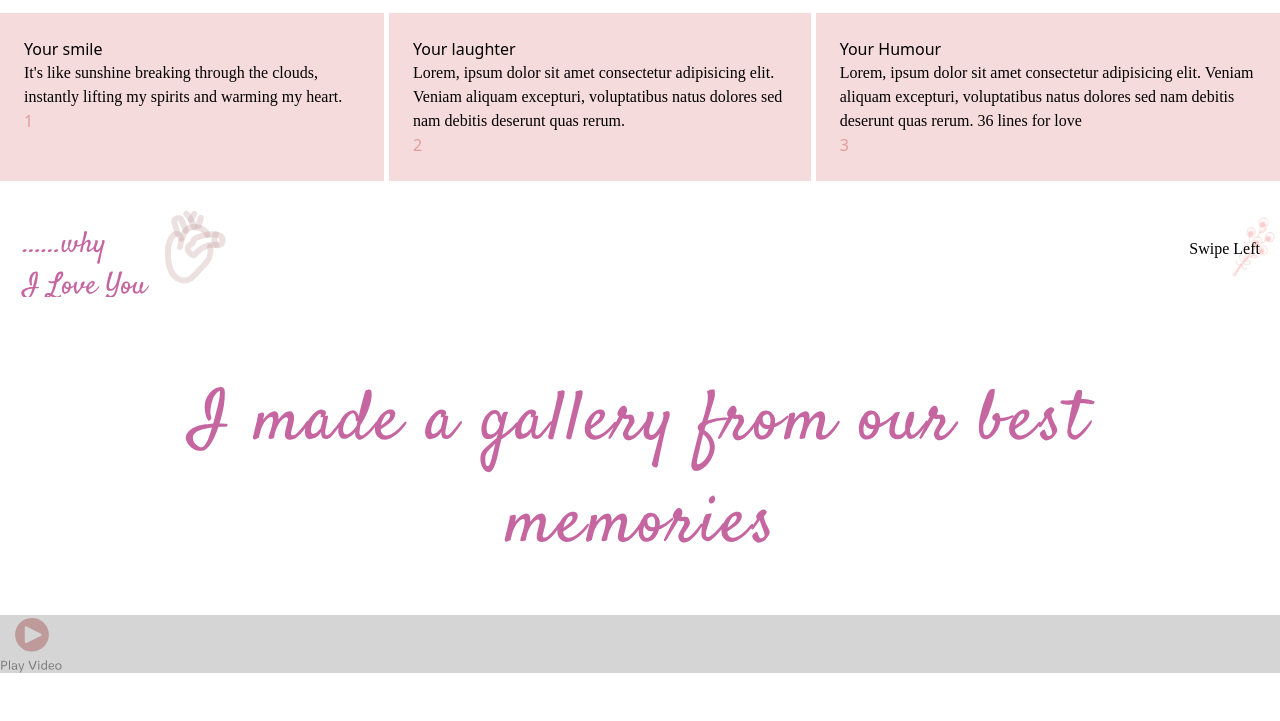
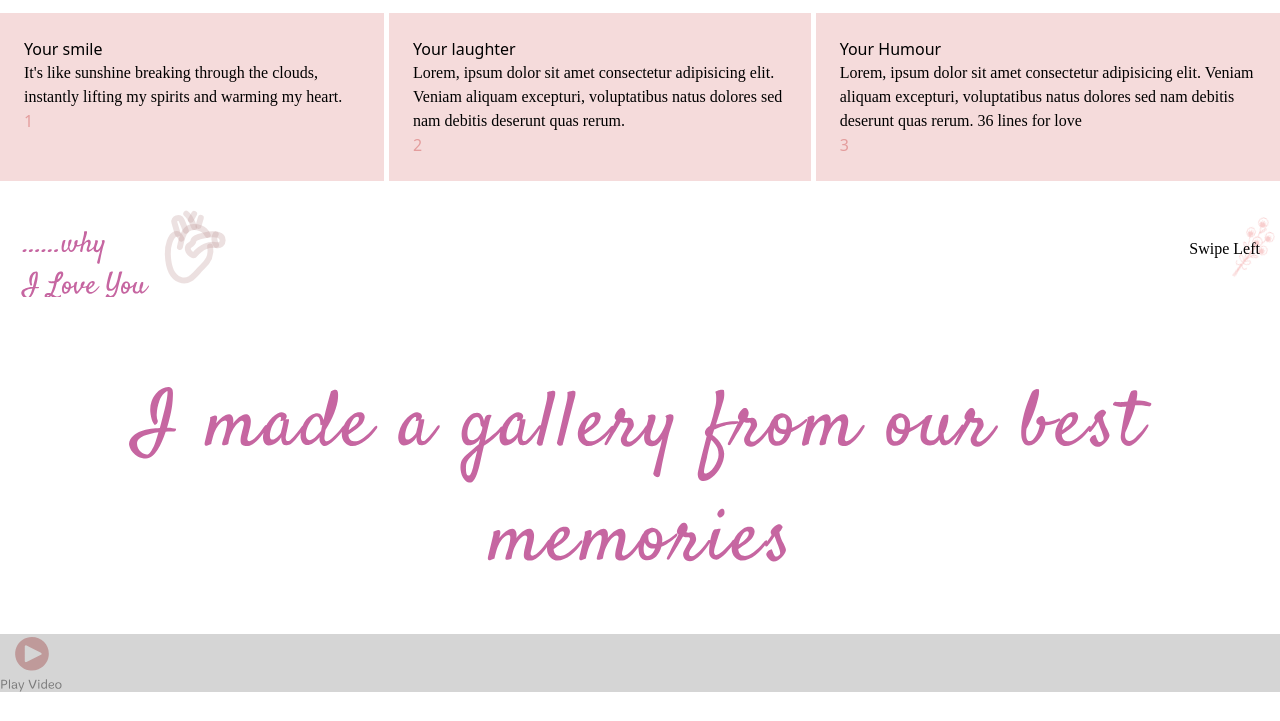
Before and after one commit to tosxin-456/angel-memiores, a React (Vite) app: page / in a window 1280 px wide. Shown: the part 511-1232 px from the top of the page. Built offline with nearby package versions, Linux system fonts and the light colour scheme; a web font is replaced by a local one.

Commit message:
added the poem

```diff
--- a/src/pages/components/gallery.jsx
+++ b/src/pages/components/gallery.jsx
@@ -11,7 +11,7 @@ function Gallery() {
      margin={'70px'}
      >
       <Heading
-      width={'80%'}
+      width={'90%'}
       margin={'auto'}
       >
         <Image width={'100%'} src={GalleryHeader}   />
--- a/src/pages/components/poem.jsx
+++ b/src/pages/components/poem.jsx
@@ -35,7 +35,7 @@ function Poem() {
         <Box
         width={'90%'}
         >
-       <Image width={'30%'} maxW={'230px'} src={header}
+       <Image width={'35%'} maxW={'230px'} src={header}
        marginLeft={'auto'}/>
         </Box>
       <Box
```
